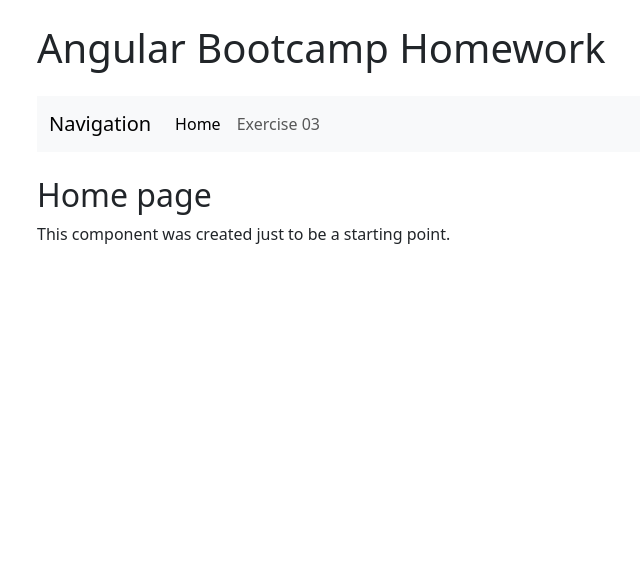
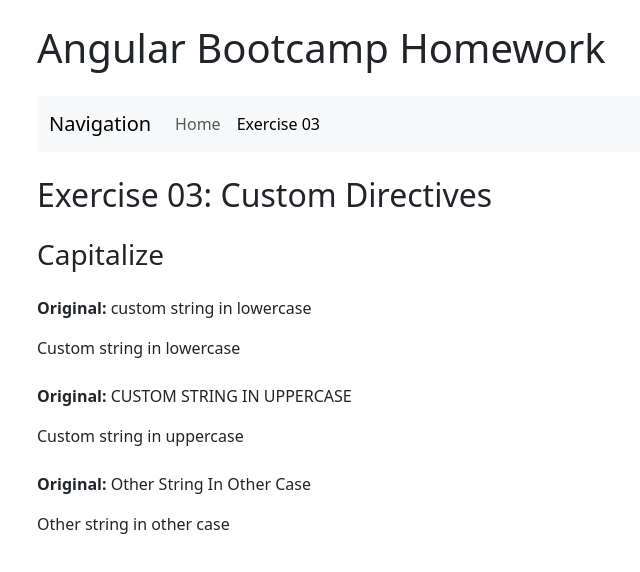
Before and after one commit to jorgeramos2068/angular-bootcamp-homework, an Angular app: page /custom-directives in a window 1280 px wide. Before the commit this address led to /. Shown: the top 572 px of the page, without its empty margins (45-685 px from the left). Built offline with nearby package versions, Linux system fonts and the light colour scheme.

Commit message:
fix: Solve feedback comments

```diff
--- a/src/app/app-routing.module.ts
+++ b/src/app/app-routing.module.ts
@@ -2,7 +2,7 @@
 import { RouterModule, Routes } from '@angular/router';
 
 import { HomepageComponent } from './components/homepage/homepage.component';
-import { Exercise03Component } from './components/exercise-03/exercise-03.component';
+import { CustomDirectivesComponent } from './components/custom-directives/custom-directives.component';
 
 const routes: Routes = [
   {
@@ -11,8 +11,8 @@
     pathMatch: 'full',
   },
   {
-    path: 'exercise-03',
-    component: Exercise03Component,
+    path: 'custom-directives',
+    component: CustomDirectivesComponent,
     pathMatch: 'full',
   },
   {
--- a/src/app/app.module.ts
+++ b/src/app/app.module.ts
@@ -5,7 +5,7 @@
 import { AppComponent } from './app.component';
 import { HomepageComponent } from './components/homepage/homepage.component';
 import { NavbarComponent } from './components/navbar/navbar.component';
-import { Exercise03Component } from './components/exercise-03/exercise-03.component';
+import { CustomDirectivesComponent } from './components/custom-directives/custom-directives.component';
 import { CapitalizeDirective } from './directives/capitalize.directive';
 
 @NgModule({
@@ -13,7 +13,7 @@
     AppComponent,
     HomepageComponent,
     NavbarComponent,
-    Exercise03Component,
+    CustomDirectivesComponent,
     CapitalizeDirective,
   ],
   imports: [BrowserModule, AppRoutingModule],
--- a/src/app/components/exercise-03/exercise-03.component.ts
+++ b/src/app/components/custom-directives/custom-directives.component.ts
@@ -1,10 +1,10 @@
 import { Component } from '@angular/core';
 
 @Component({
-  selector: 'app-exercise-03',
-  templateUrl: './exercise-03.component.html',
+  selector: 'app-custom-directives',
+  templateUrl: './custom-directives.component.html',
 })
-export class Exercise03Component {
+export class CustomDirectivesComponent {
   protected lowercaseString: string = 'custom string in lowercase';
   protected uppercaseString: string = 'CUSTOM STRING IN UPPERCASE';
   protected otherString: string = 'Other String In Other Case';
--- a/src/app/components/navbar/navbar.component.html
+++ b/src/app/components/navbar/navbar.component.html
@@ -27,7 +27,7 @@
         <li class="nav-item">
           <a
             class="nav-link"
-            routerLink="/exercise-03"
+            routerLink="/custom-directives"
             routerLinkActive="active"
             [routerLinkActiveOptions]="{ exact: true }"
           >
```
Also changed, not shown: src/app/components/custom-directives/custom-directives.component.html (renamed from src/app/components/exercise-03/exercise-03.component.html).
